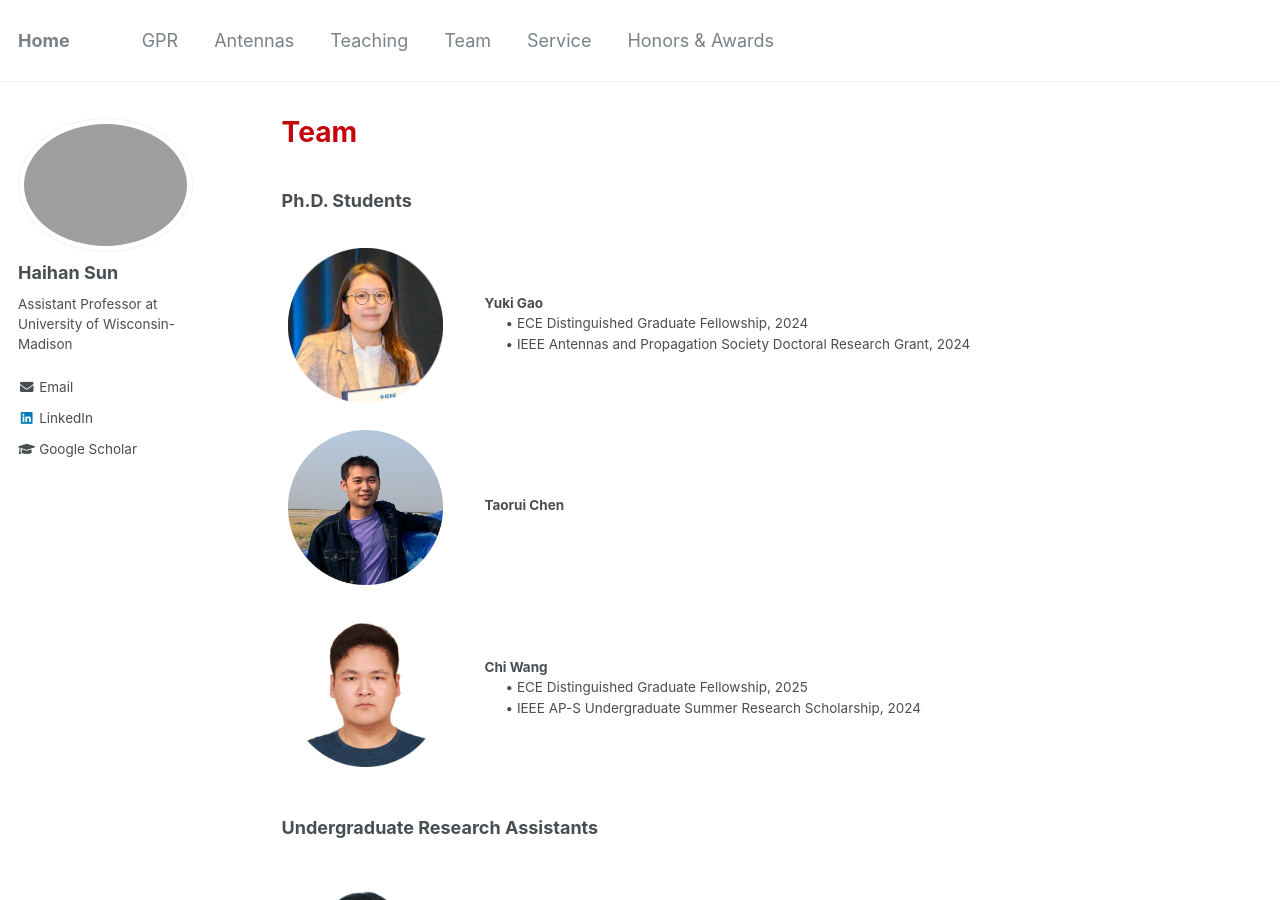
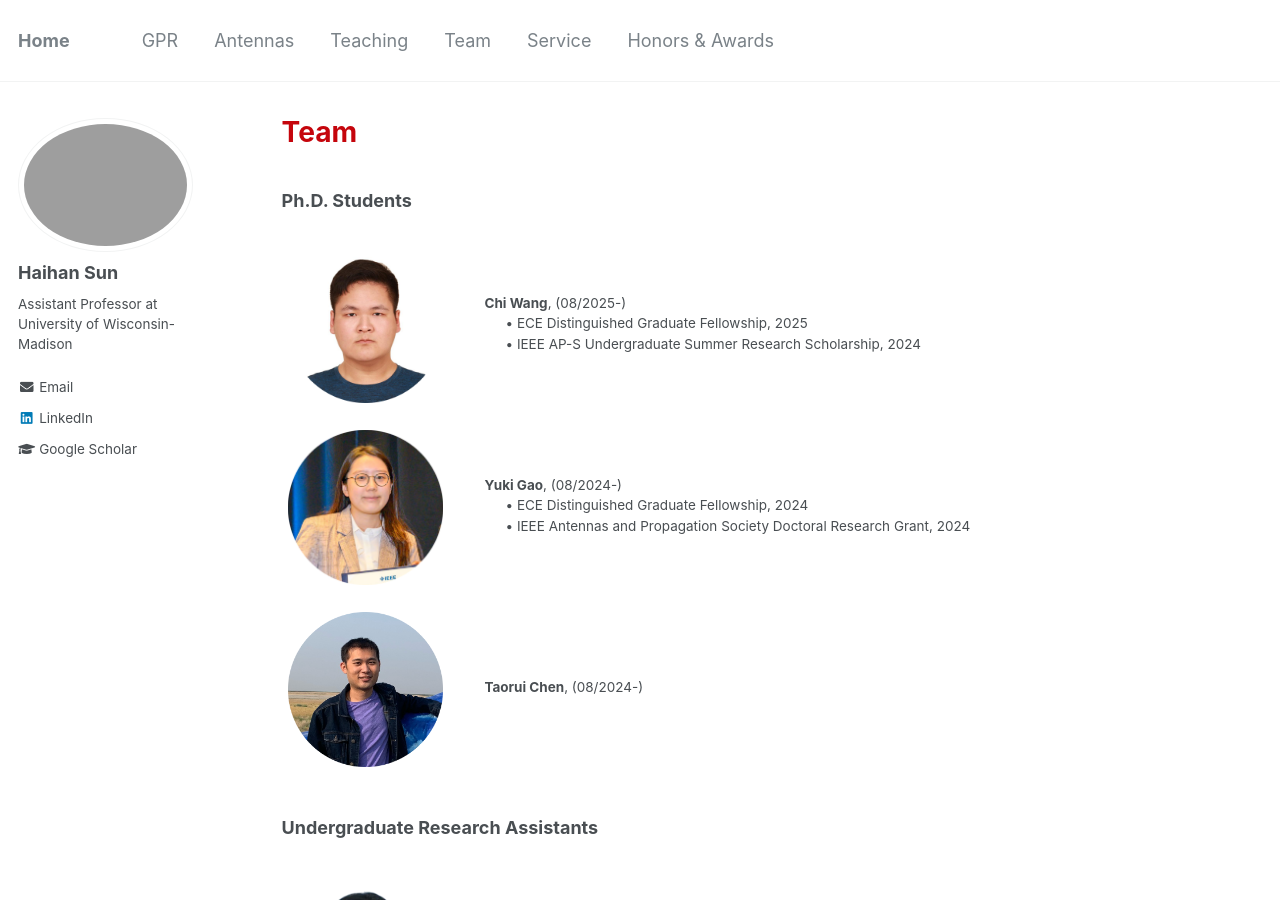
Before and after one commit to Haihan-Sun/Haihan-Sun.github.io, a Jekyll site: the page built from _pages/group.html, in a window 1280 px wide and 900 px high. Built offline with Jekyll 4.4.1, drawn with Linux system fonts in a browser that asks for light colours.

Commit message:
Update group.html

```diff
--- a/_pages/group.html
+++ b/_pages/group.html
@@ -15,13 +15,24 @@ author_profile: true
 <b>Ph.D. Students</b> <br>
 <br>
 
+<table class="imgtable">
+  <tr>
+    <td style = "width:20%">
+      <img src="https://haihan-sun.github.io/_pages/images/Chi.png" width="155" >&nbsp;
+    </td>
+  <td align="left"><p><b>Chi Wang</b>, (08/2025-)  <br />
+   &ensp; &ensp;   &#x2022; ECE Distinguished Graduate Fellowship, 2025 <br>
+   &ensp; &ensp;  &#x2022; IEEE AP-S Undergraduate Summer Research Scholarship, 2024 <br>
+    </td>
+ </tr>
+</table>
 
 <table class="imgtable">
   <tr>
     <td style = "width:20%">
       <img src="https://haihan-sun.github.io/_pages/images/Yuki.png" width="155" >&nbsp;
     </td>
-  <td align="left"><p><b>Yuki Gao </b> <br />
+  <td align="left"><p><b>Yuki Gao</b>, (08/2024-)  <br />
    &ensp; &ensp;   &#x2022; ECE Distinguished Graduate Fellowship, 2024 <br>
    &ensp; &ensp;   &#x2022; IEEE Antennas and Propagation Society Doctoral Research Grant, 2024 <br>
     </td>
@@ -33,22 +44,12 @@ author_profile: true
     <td style = "width:20%">
       <img src="https://haihan-sun.github.io/_pages/images/Taorui.png" width="155" >&nbsp;
     </td>
-  <td align="left"><p><b>Taorui Chen </b> <br />
+  <td align="left"><p><b>Taorui Chen</b>, (08/2024-) <br />
     </td>
  </tr>
 </table>
 
-<table class="imgtable">
-  <tr>
-    <td style = "width:20%">
-      <img src="https://haihan-sun.github.io/_pages/images/Chi.png" width="155" >&nbsp;
-    </td>
-  <td align="left"><p><b>Chi Wang </b>  <br />
-   &ensp; &ensp;   &#x2022; ECE Distinguished Graduate Fellowship, 2025 <br>
-   &ensp; &ensp;  &#x2022; IEEE AP-S Undergraduate Summer Research Scholarship, 2024 <br>
-    </td>
- </tr>
-</table>
+
 
 <br>
 
```
